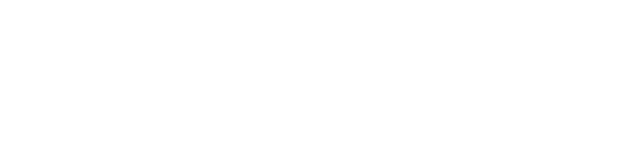
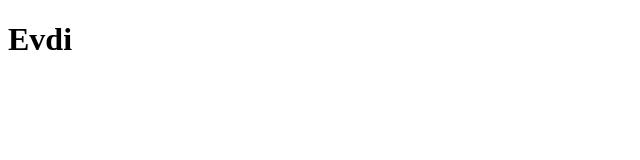
Before and after one commit to abbasi-naim/JavaScript, a plain HTML site: page index.html in a window 1280 px wide. Shown: the whole page, without its empty margins (0-640 px from the left). Drawn offline with Linux system fonts and the light colour scheme.

Commit message:
Home Changes

```diff
--- a/index.html
+++ b/index.html
@@ -7,6 +7,6 @@
     <title>Document</title>
 </head>
 <body>
-
+    <h1>Evdi</h1>
 </body>
 </html>
```
